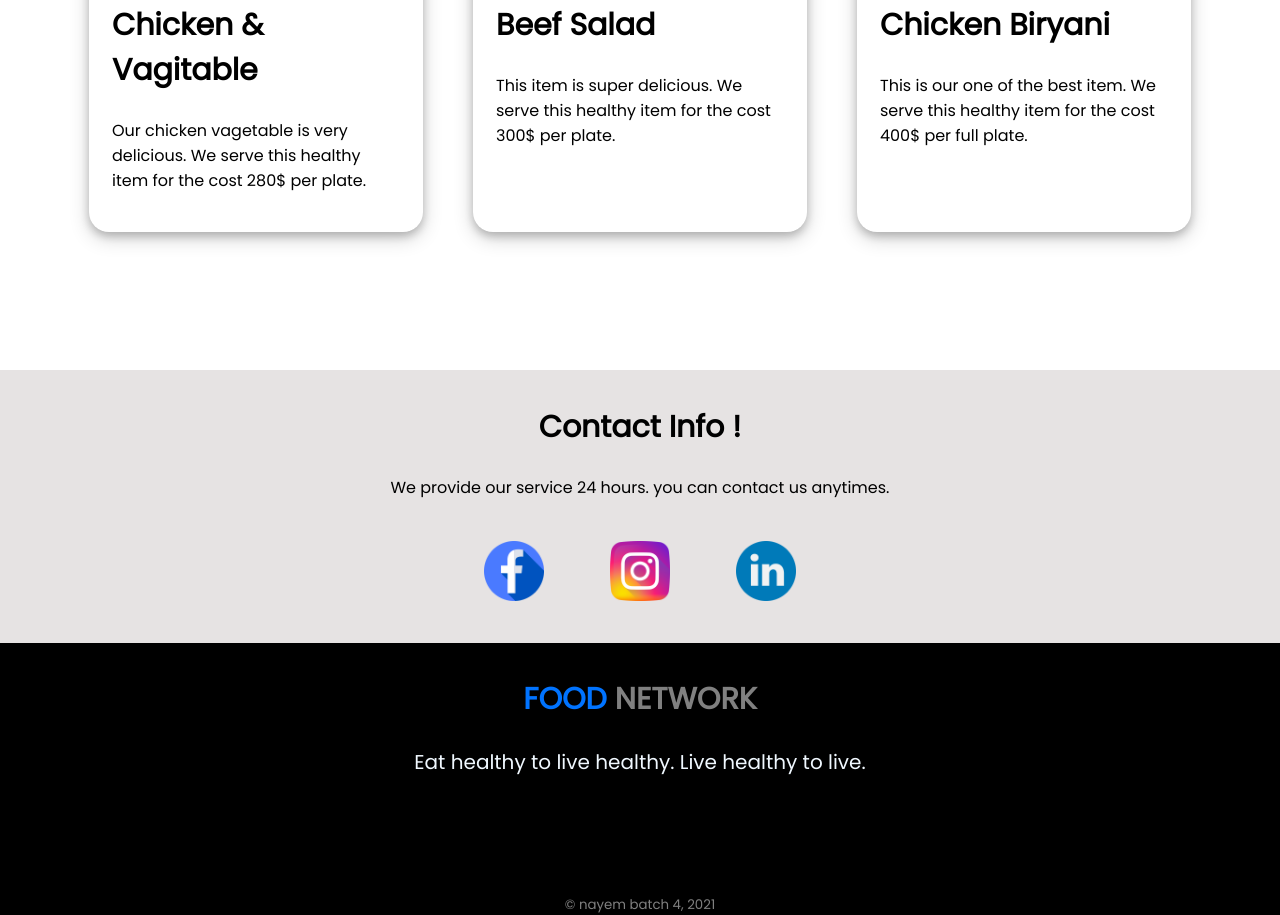
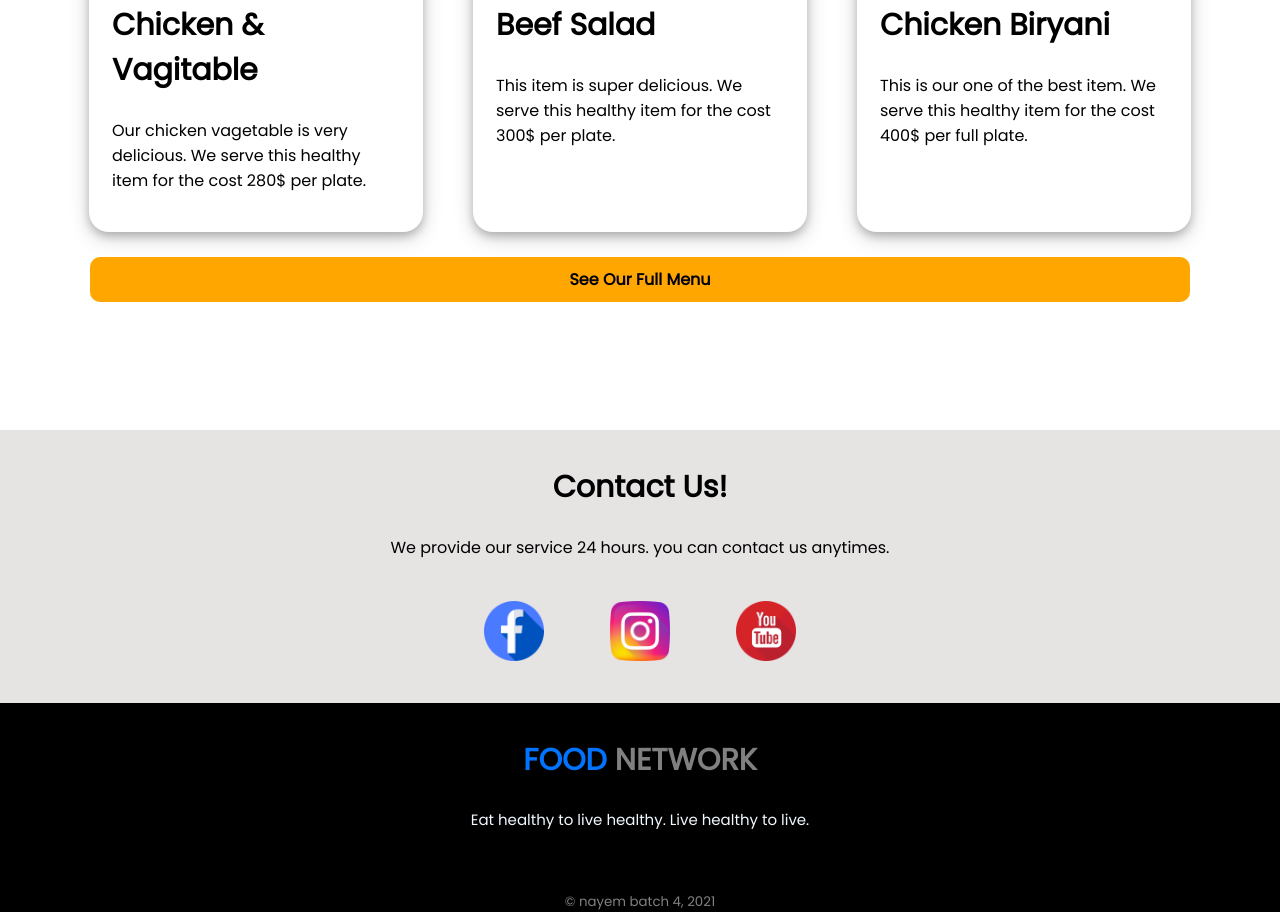
Before and after one commit to Nayem-Hossain/foodNetwork_Milestone1, a plain HTML site: page index.html in a window 1280 px wide. Shown: the part 1590-2505 px from the top of the page. Drawn offline with Linux system fonts and the light colour scheme.

Commit message:
final commit after extra section works fot extra 10 marks

```diff
--- a/foodNetwork.css
+++ b/foodNetwork.css
@@ -15,7 +15,6 @@ h2{
 }
 #top-section{
     display: flex;
-
 }
 #home p{
     text-align: justify;
@@ -41,7 +40,6 @@ h2{
     display: flex;
     background-image: url(images/shapes/Frame\ 57.jpg);
     background-repeat: no-repeat;
-
     background-size: cover;
     height: 480px;
 }
@@ -54,7 +52,7 @@ h2{
     margin-bottom: 100px;
 }
 #recipies{
-    margin: 5% 5% 10% 5%;
+    margin: 5% 5% 2% 5%;
 }
 .description-text {
     text-align: center;
@@ -69,7 +67,7 @@ h2{
     width: 25%;
     border-radius: 20px;
     box-shadow: 0 4px 8px 0 rgba(0, 0, 0, 0.2), 0 6px 20px 0 rgba(0, 0, 0, 0.19);
-    margin: 10px auto 10px auto;
+    margin: 10px auto 0 auto;
     padding: 2%;
 
 }
@@ -80,6 +78,22 @@ h2{
     justify-content: center;
     object-fit: cover;
 }
+#menu-button{
+    background-color: rgb(255, 166, 0);
+    padding: 10px 20px 10px 20px;
+    margin-left: 7%;
+    margin-right: 7%;
+    margin-bottom: 10%;
+    border-radius: 10px;
+}
+.showlink{
+    text-align: center;
+}
+.showlink a{
+    text-decoration: none;
+    color: rgb(2, 1, 14);
+    font-weight: bolder;
+}
 #contact-info{
     background-color: rgb(230, 227, 227);
     padding: 10px;
@@ -89,7 +103,6 @@ h2{
     display: flex;
     margin-left: 35%;
     margin-right: 35%;
-
 }
 .contact-icon{
     margin-left: auto;
@@ -107,7 +120,7 @@ footer{
     padding-top: 10px;
 }
 footer p{
-    font-size: 20px;
-    padding-bottom: 7%;
+    font-size: 15px;
+    padding-bottom: 3%;
     color: aliceblue;
 }
--- a/index.html
+++ b/index.html
@@ -83,12 +83,17 @@
                 </div>
             </div>
         </div>
+    </section>
 
+    <section id="menu-button">
+        <div class="showlink">
+            <a target="_blank" href="https://www.cafemilano.com/menu/">See Our Full Menu</a>
+        </div>
     </section>
 
     <section id="contact-info">
         <div class="description-text">
-            <h2>Contact Info !</h2>
+            <h2>Contact Us!</h2>
             <p>We provide our service 24 hours. you can contact us anytimes.</p>
         </div>
         <div id="contacts">
@@ -96,8 +101,8 @@
                         src="images/contact/facebook.png" alt="facebook"></a></div>
             <div class="contact-icon"><a href="https://www.instagram.com/accounts/login/" target="_blank"><img
                         src="images/contact/instagram.png" alt="instragram"></a></div>
-            <div class="contact-icon"><a href="https://www.linkedin.com/in/md-nayem-hossain-937052193/"
-                    target="_blank"><img src="images/contact/linkedin.png" alt="linkedin"></a></div>
+            <div class="contact-icon"><a href="https://www.youtube.com/channel/UCkRBu0K655809AdvDajyJJA"
+                    target="_blank"><img src="images/contact/youtube.png" alt="youtube"></a></div>
         </div>
     </section>
 
```
Also changed, not shown: images/contact/linkedin.png (deleted), images/contact/youtube.png (added).
